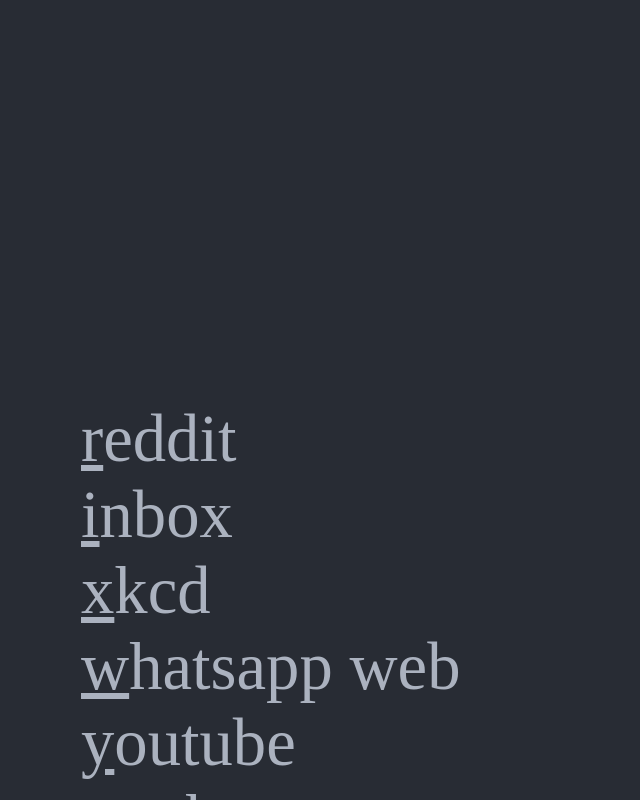
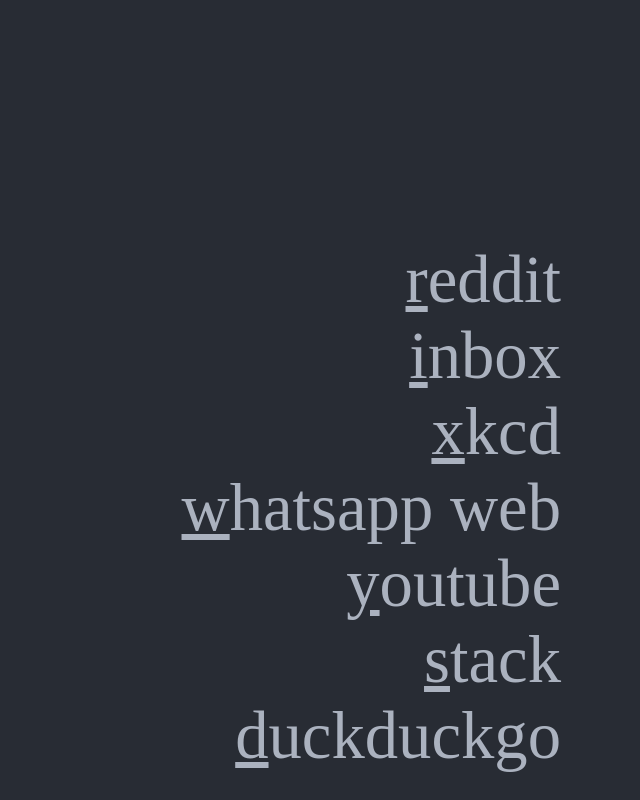
Before and after one commit to Synthetica9/Synthetica9.github.io, a PHP site: page / in a window 1280 px wide. Shown: the whole page, without its empty margins (609-1249 px from the left). Run offline with PHP 8.4, Linux system fonts and the light colour scheme.

Commit message:
refactoring

```diff
--- a/page.htm
+++ b/page.htm
@@ -19,7 +19,7 @@
   </script>
 </head>
 <body>
-  <div class="centerDiv">
+  <div class="bottomDiv">
       <ul id="linkList">
         <li><a href="https://reddit.com"><u>r</u>eddit</a>
         <li><a href="https://inbox.google.com"><u>i</u>nbox</a>
--- a/style.css
+++ b/style.css
@@ -1,37 +1,24 @@
-.centerDiv {
-  width: 800px;
+.bottomDiv {
   border-radius: 5px;
-  padding: 10px;
-  height: 100pt;
-  position: absolute;
-  margin-top: -25px;a
-  margin-left: -400px;
-  top: 50%;
-  left: 50%;
+  bottom:0px;
   font-family: Ubuntu;
   font-weight: 100;
-}
-
-.feeds {
-
+  padding: 10px;
+  position:fixed;
+  width:90%;
+  text-align: right;
 }
 
 body {
   background-color: #282c34;
 }
 
-.centerDiv a {
+.bottomDiv a {
   font-size: 50pt;
   text-decoration: none;
   color: #abb2bf;
 }
 
-.centerDiv li {
-  font-size: 25pt;
-  color: #abb2bf;
-
-}
-
 ul {
   list-style-type: none;
 }
```
